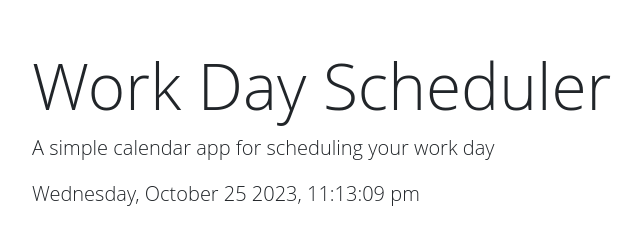
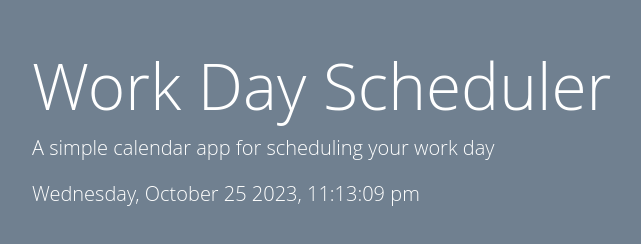
Before and after one commit to Pak547/my-lil-secretary, a plain HTML site: page index.html in a window 1280 px wide. Shown: the whole page, without its empty margins (16-657 px from the left). Drawn offline with nearby package versions, Linux system fonts and the light colour scheme.

Commit message:
updated background color css

```diff
--- a/style.css
+++ b/style.css
@@ -1,6 +1,8 @@
 body {
   font-family: 'Open Sans', sans-serif;
   font-size: 16px;
+  background-color: slategray;
+  color: #ffffff;
 }
 
 textarea {
```
